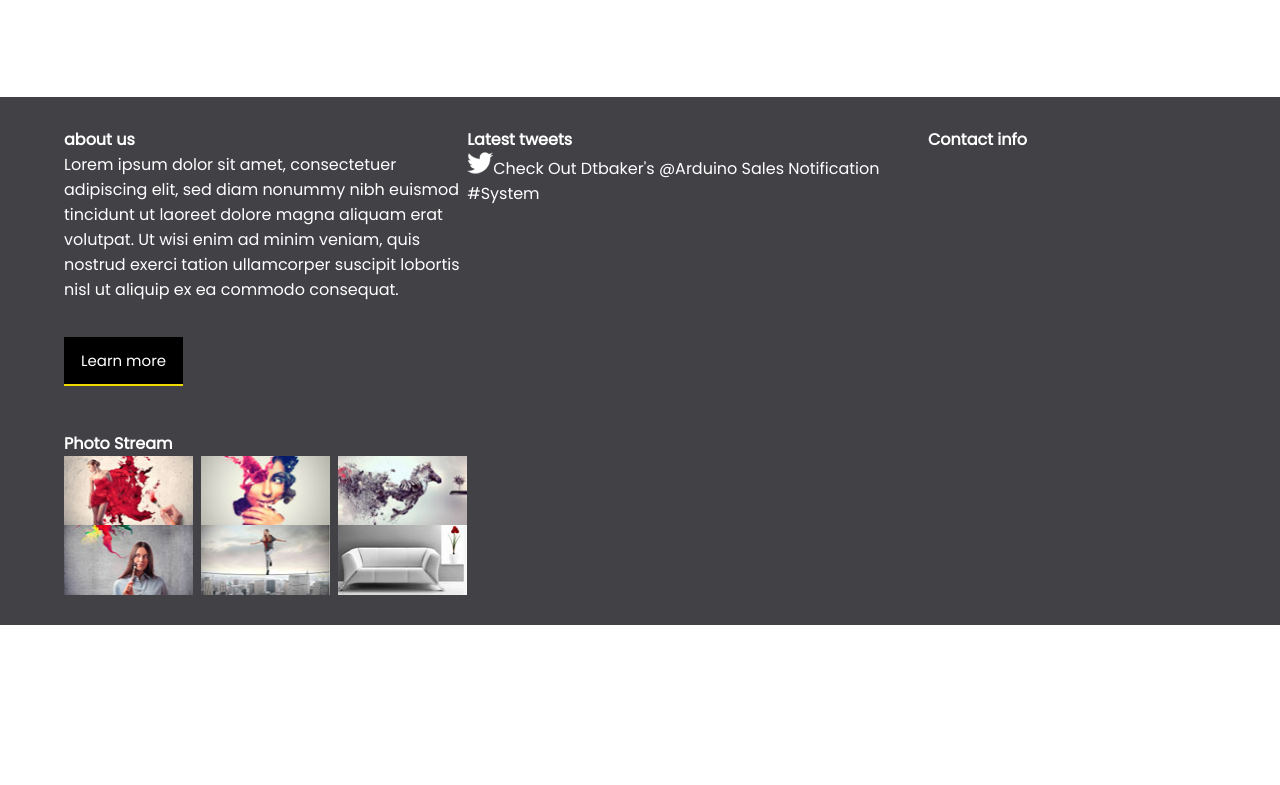
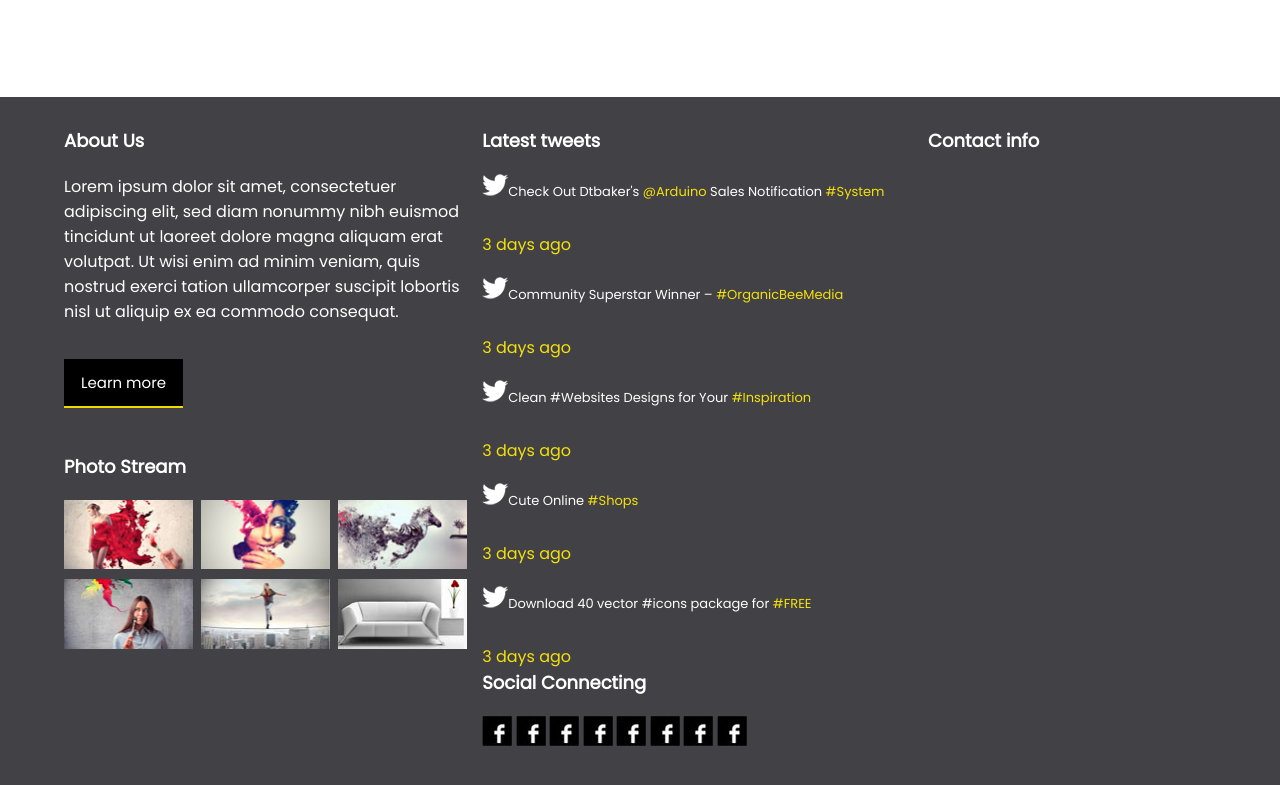
Before and after one commit to HorbynkoIvan/WBIQD, a plain HTML site: page index.html in a window 1280 px wide. Shown: the part 2305-3090 px from the top of the page. Before the commit the page ends 2930 px from the top, so only its background shows below. Drawn offline with nearby package versions, Linux system fonts and the light colour scheme.

Commit message:
some changing in footer

```diff
--- a/index.html
+++ b/index.html
@@ -139,7 +139,7 @@
 <footer>
     <div class="footer-container">
         <div class="about-us">
-            <h4>about us</h4>
+            <h4>About Us</h4>
             <p>Lorem ipsum dolor sit amet, consectetuer adipiscing elit,
                 sed diam nonummy nibh euismod tincidunt ut
                 laoreet dolore magna aliquam erat volutpat. Ut wisi
@@ -156,9 +156,32 @@
                 <img src="img/footer_img/Слой-9.jpg" alt="4">
             </div>
         </div>
-        <div class="twitts">
+        <div class="tweets">
             <h4>Latest tweets</h4>
-            <p><img src="img/footer_img/Twitter-birs-icon.png" alt="tweet">Check Out Dtbaker's @Arduino Sales Notification #System </p>
+            <p><img src="img/footer_img/Twitter-birs-icon.png" alt="tweet"/>Check Out Dtbaker's
+                <span>@Arduino</span>
+                Sales Notification <span>#System</span></p>
+            <span>3 days ago</span>
+            <p><img src="img/footer_img/Twitter-birs-icon.png" alt="tweet"/>Community Superstar Winner – <span>#OrganicBeeMedia</span>
+            </p>
+            <span>3 days ago</span>
+            <p><img src="img/footer_img/Twitter-birs-icon.png" alt="tweet">Clean #Websites Designs for Your <span>#Inspiration</span>
+            </p>
+            <span>3 days ago</span>
+            <p><img src="img/footer_img/Twitter-birs-icon.png" alt="tweet">Cute Online <span>#Shops</span></p>
+            <span>3 days ago</span>
+            <p><img src="img/footer_img/Twitter-birs-icon.png" alt="tweet">Download 40 vector #icons package for <span>#FREE</span>
+            </p>
+            <span>3 days ago</span>
+            <h4>Social Connecting</h4>
+            <p><img src="img/footer_img/facebook.jpg" alt="">
+                <img src="img/footer_img/facebook.jpg" alt="">
+                <img src="img/footer_img/facebook.jpg" alt="">
+                <img src="img/footer_img/facebook.jpg" alt="">
+                <img src="img/footer_img/facebook.jpg" alt="">
+                <img src="img/footer_img/facebook.jpg" alt="">
+                <img src="img/footer_img/facebook.jpg" alt="">
+                <img src="img/footer_img/facebook.jpg" alt=""></p>
         </div>
         <div class="contacts">
             <h4>Contact info</h4>
--- a/style.css
+++ b/style.css
@@ -244,7 +244,12 @@ footer {
     display: grid;
     grid-template-columns: 35% 40% 25%;
 }
-
+.footer-container h4{
+    font-size: 18px;
+}
+.about-us p{
+    margin-top: 20px;
+}
 .about-us a {
     background-color: #000000;
     border-bottom: 2px solid #eeda00;
@@ -259,9 +264,26 @@ footer {
     display: grid;
     grid-template-columns: auto auto auto;
     grid-column-gap: 2%;
+    margin-top: 10px;
 }
-.twitts img{
+.about-us_img img{
+    margin-top: 10px;
+}
+
+.tweets{
+    padding: 0 15px;
+
+}
+.tweets img{
     width: initial;
+
+}
+.tweets p{
+    margin: 20px 0 30px 0;
+    font-size: 13px;
+}
+.tweets span{
+    color: #f5e10a;
 }
 /*section footer end*/
 @media screen and (max-width: 1024px) {
```
Also changed, not shown: img/footer_img/Orkut.jpg (added), img/footer_img/bloger.jpg (added), img/footer_img/dribbble.jpg (added), img/footer_img/facebook.jpg (added), img/footer_img/flickr.jpg (added), img/footer_img/google-plus.jpg (added), img/footer_img/linkedin.jpg (added), img/footer_img/rss.jpg (added), img/footer_img/twitter.jpg (added), img/footer_img/you-tube.jpg (added).
